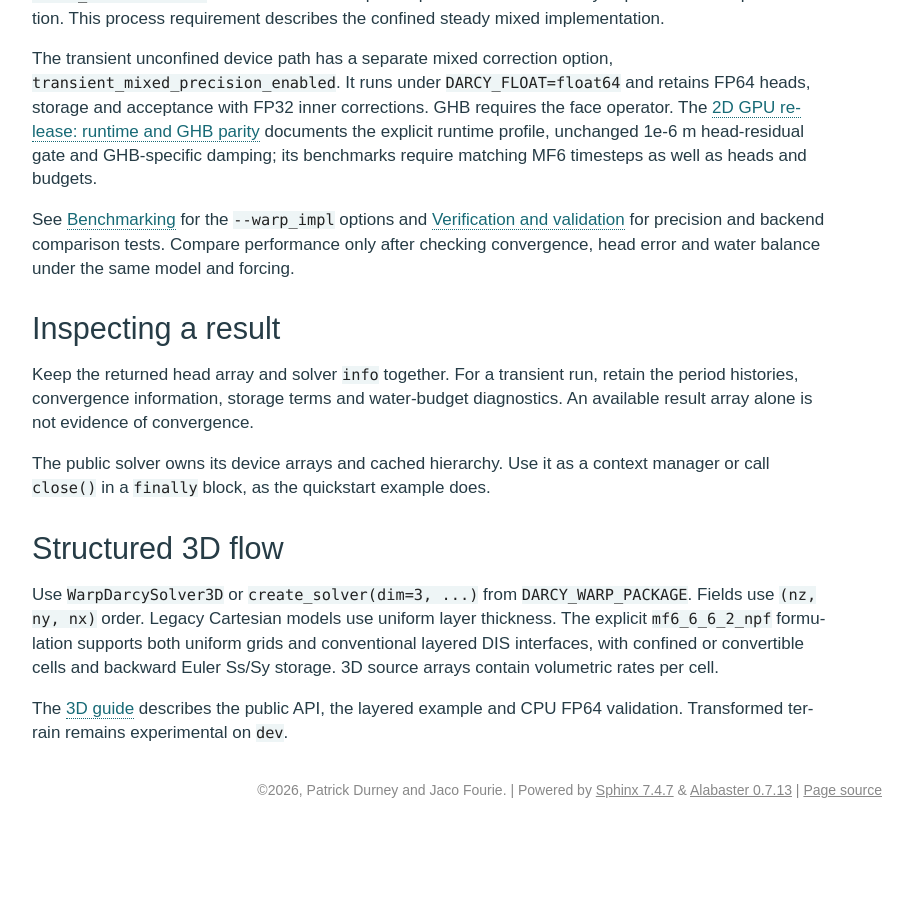
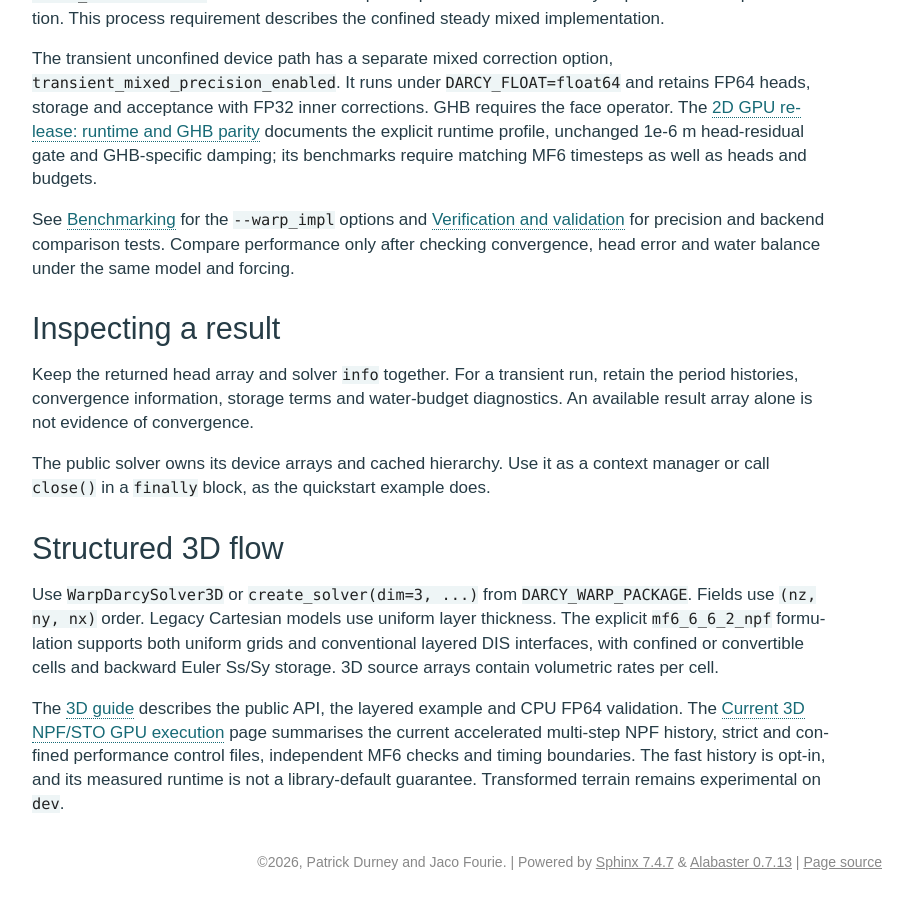
Before and after one commit to Lincoln-Environmental/DarcyWarp, a Sphinx documentation site: the page built from source/capabilities.rst, in a window 1280 px wide and 900 px high, scrolled down 2218 px. Shown: the whole window, without its empty margins (318-1231 px from the left). Built offline with Sphinx 7.4.7, drawn with Linux system fonts in a browser that asks for light colours; before the commit the page ends 3046 px from its top, so only the background shows below that.

Commit message:
docs: add 3D history example and validation coverage

```diff
--- a/source/capabilities.rst
+++ b/source/capabilities.rst
@@ -175,4 +175,8 @@ arrays contain volumetric rates per cell.
 
 The `3D guide <https://github.com/Lincoln-Environmental/DarcyWarp/blob/main/docs/3D_CARTESIAN_NPF.md>`_
 describes the public API, the layered example and CPU FP64 validation.
+The :doc:`npf_gpu_native` page summarises the current accelerated
+multi-step NPF history, strict and confined performance control files,
+independent MF6 checks and timing boundaries. The fast history is
+opt-in, and its measured runtime is not a library-default guarantee.
 Transformed terrain remains experimental on ``dev``.
```
